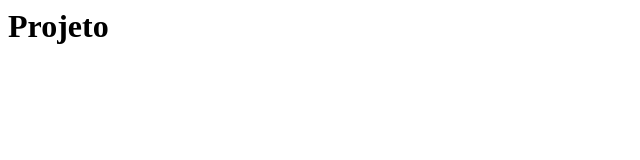
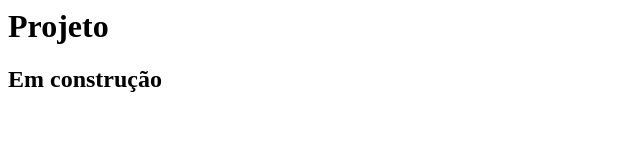
Before and after one commit to jeffrockx/curso-git, a plain HTML site: page index.html in a window 1280 px wide. Shown: the whole page, without its empty margins (0-640 px from the left). Drawn offline with Linux system fonts and the light colour scheme.

Commit message:
Adicionando h2

```diff
--- a/index.html
+++ b/index.html
@@ -4,5 +4,6 @@
     </head>
     <bod>
         <h1>Projeto</h1>
+        <h2>Em construção</h2>
     </bod>
 </html>
```
